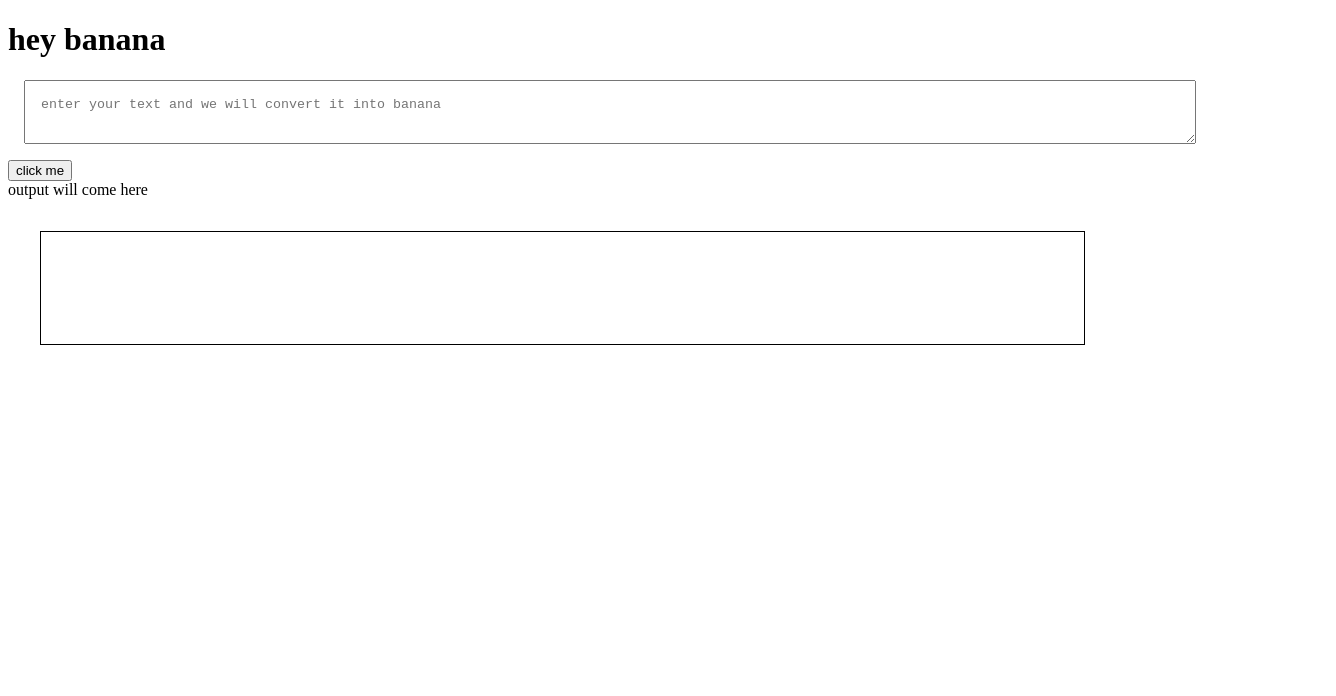
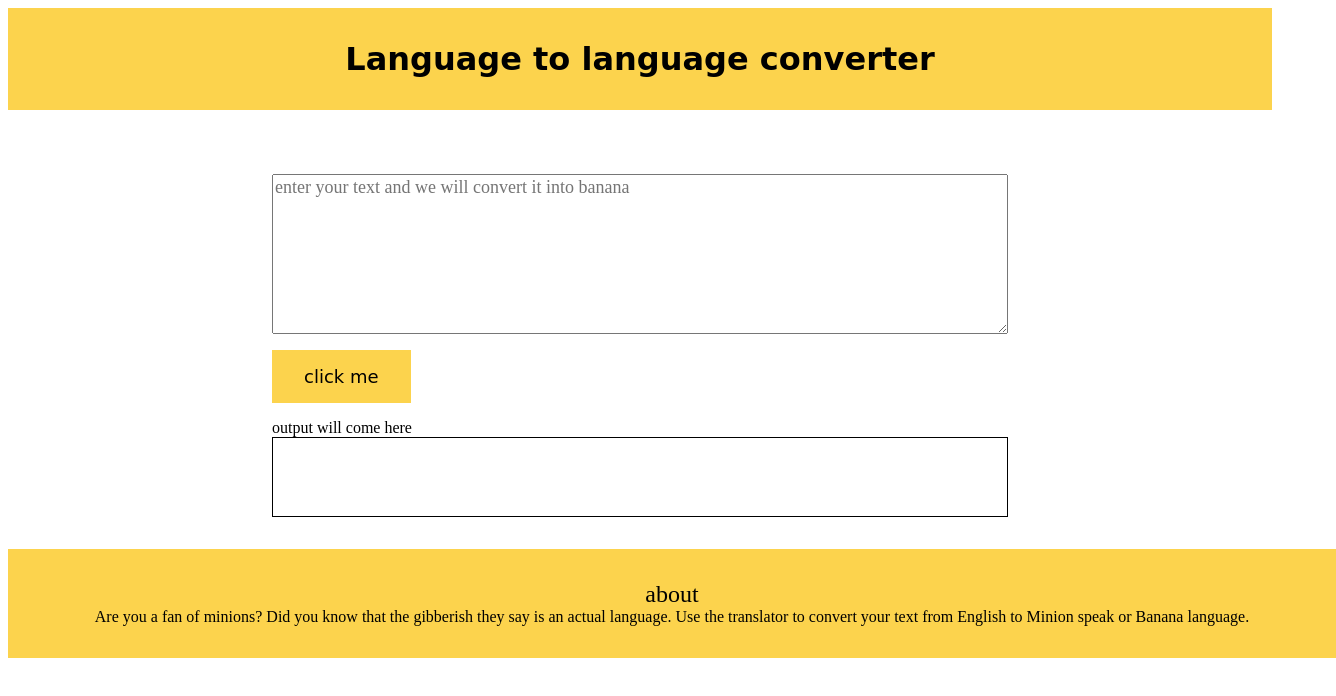
Before and after one commit to Jubair-saifi/Bnana-speak, a plain HTML site: page index.html in a window 1280 px wide. Shown: the whole page, 1336 px wide, since content can reach past the window. Drawn offline with Linux system fonts and the light colour scheme.

Commit message:
docs:final commit

```diff
--- a/app.js
+++ b/app.js
@@ -7,12 +7,21 @@ var outputDiv=document.querySelector("#output");
 //outputDiv.innerHTML="hello jubair";
 //console.log(outputDiv);
 
+var url="https://api.funtranslations.com/translate/mandalorian.json";
+
+function getTranselateUrl(text1){
+  return url+"?"+"text="+text1;
+}
+
 
 var btnTranselate=document.querySelector("#btn-transelate");
 btnTranselate.addEventListener("click",function addEventListener(){
   // console.log("clicked");
   // console.log(text.value);
-  outputDiv.innerHTML=text.value +"ansbnes";
-
-
-})
+  //outputDiv.innerHTML=text.value +"ansbnes";
+  var textinput=text.value;
+  fetch(getTranselateUrl(textinput)).then(Response =>Response.json()).then(json=>{
+    var translatedtext=json.contents.translated;
+    outputDiv.innerText=translatedtext;
+  });
+});
--- a/index.html
+++ b/index.html
@@ -1,5 +1,6 @@
 <!DOCTYPE html>
 <html lang="en">
+
 <head>
   <meta charset="UTF-8">
   <meta http-equiv="X-UA-Compatible" content="IE=edge">
@@ -7,12 +8,22 @@
   <title>Banana speak</title>
   <link rel="stylesheet" href="style.css">
 </head>
+
 <body>
-  <h1>hey banana</h1>
-  <textarea placeholder="enter your text and we will convert it into banana" id="text"></textarea>
-  <button id="btn-transelate">click me</button>
-  <div>output will come here</div>
-  <div id="output"></div>
+  <h1>Language to language converter</h1>
+  <main>
+    <textarea placeholder="enter your text and we will convert it into banana" id="text"></textarea>
+    <button id="btn-transelate">click me</button>
+    <div>output will come here</div>
+    <div id="output"></div>
+  </main>
+  <footer>
+    <div style="font-size: x-large;">about</div>
+    <p>Are you a fan of minions? Did you know that the gibberish they say is an actual language. Use the translator to convert your text from English to Minion speak or Banana language.</p>
+  </footer>
   <script src="app.js" type="text/javascript"></script>
+
+
 </body>
+
 </html>
--- a/style.css
+++ b/style.css
@@ -1,15 +1,75 @@
+@import url('https://fonts.googleapis.com/css2?family=Dancing+Script:wght@700&display=swap');
+:root{
+  --background-color:#FCD34D;
+}
+
+
+
+h1{
+  text-align: center;
+  background-color: var(--background-color);
+  margin: 0px;
+  padding: 2rem;
+  font-family: 'Kalam', cursive;
+  font-weight: 250px;
+}
+
+main{
+  margin: auto;
+  padding: 2rem;
+  max-width: 800px;
+  display: block;
+  box-sizing: border-box;
+}
+
 textarea{
-  width:90%;
-  height:10hv;
+  box-sizing: border-box;
   display: block;
-  margin:1rem;
-  padding: 1rem;
+  width: 100%;
+  min-height: 20vh;
+  margin-top: 2rem;
+  font-size: large;
+  font-family: inherit;
+}
+
+button{
+  border: none;
+  margin:1rem 0rem;
+  padding: 1rem 2rem;
+  font-family: 'Kalam', cursive;
+  background-color: var(--background-color);
+  font-size: large;
 }
 
 #output{
-  border: 1px solid black;
-  height: 10vh;
-  width: 80%;
-  margin: 2rem;
+  font-family: 'Kalam', cursive;
+}
+
+#output{
   padding: 1rem;
+  font-size: large;
+  box-sizing: border-box;
+    width: 100%;
+    min-height: 10vh;
+    max-height: 20vh;
+    overflow: scroll;
+    border: 1px solid black;
 }
+
+footer{
+  background-color: var(--background-color);
+  text-align: center;
+  padding: 2rem;
+  width: 100%;
+  height: 20hv;
+  bottom: 0;
+}
+footer p{
+  display: block;
+    margin-block-start: 1em;
+    margin-block-end: 1em;
+    margin-inline-start: 0px;
+    margin-inline-end: 0px;
+    margin: auto;
+
+}
```
